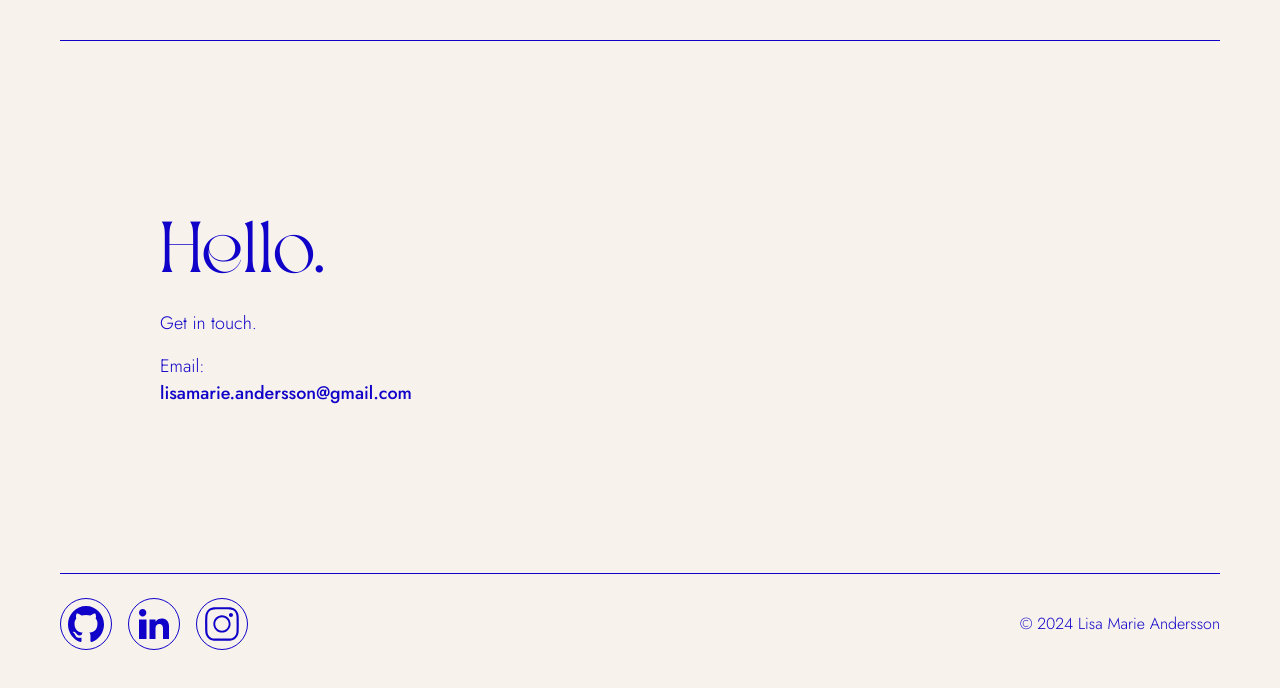
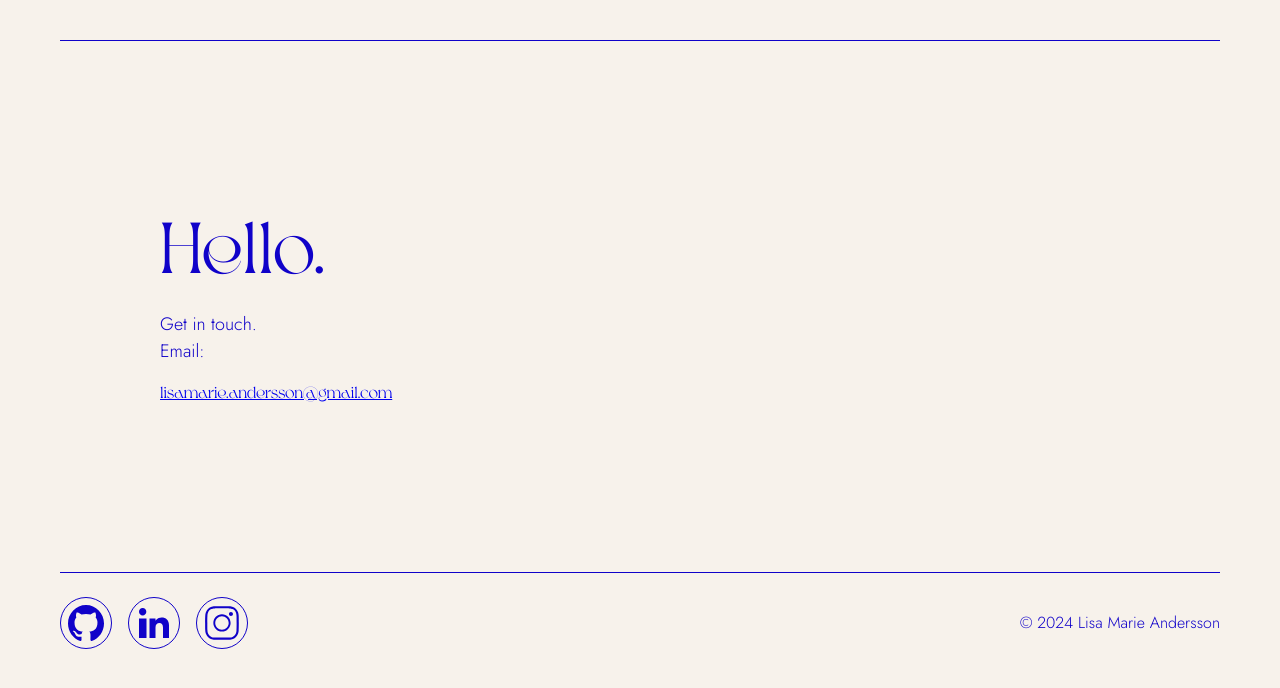
Before and after one commit to lisamarieandersson/showcase-pro, a React (Vite) app: page /contact in a window 1280 px wide. Shown: the top 688 px of the page. Built offline with nearby package versions, Linux system fonts and the light colour scheme.

Commit message:
add css classes for email and internet

```diff
--- a/src/components/contact/Contact.scss
+++ b/src/components/contact/Contact.scss
@@ -17,13 +17,24 @@
     margin-block-start: $spacing-xxs;
   }
 
-  &__email-text {
-    @include feature-text;
+  &__email,
+  &__internet {
+    display: flex;
+    flex-direction: row;
     margin-block-start: $spacing-xxs;
-  }
+    gap: 0.5rem;
 
-  &__email {
-    @include highlight-text;
+    &-text {
+      @include feature-text;
+    }
+
+    &-address {
+      @include highlight-text;
+    }
+
+    &-link {
+      @include standard-link;
+    }
   }
 
   @media (max-width: 768px) {
```
